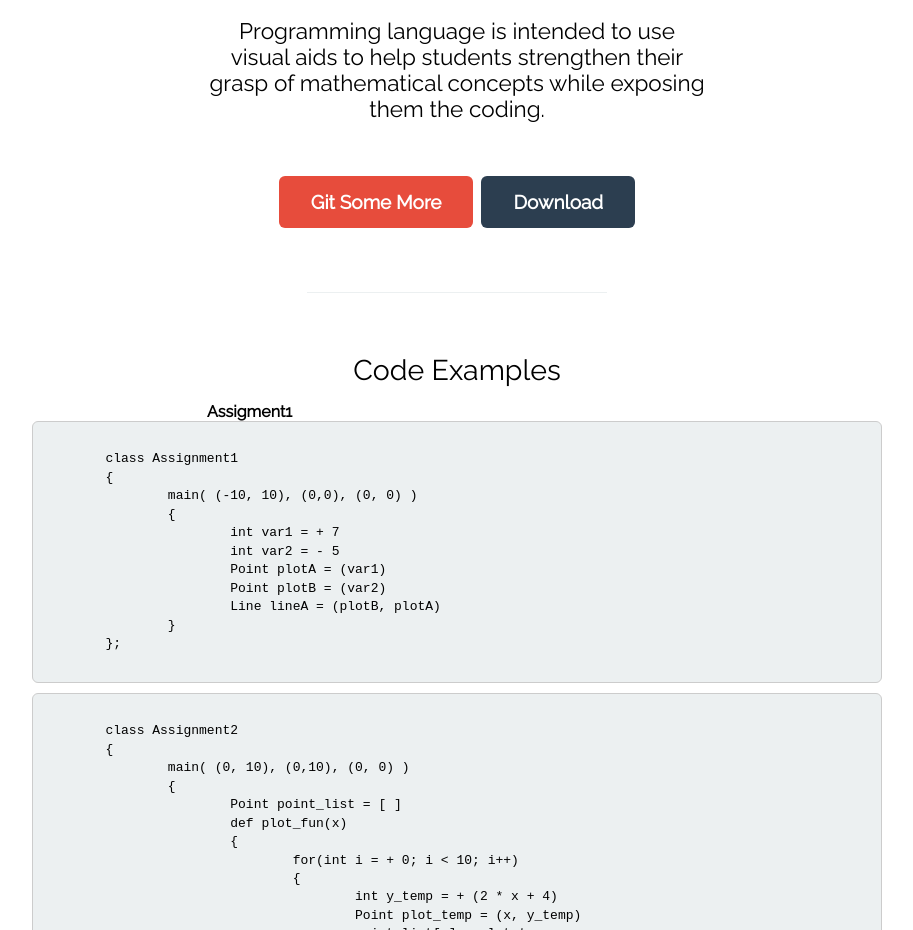
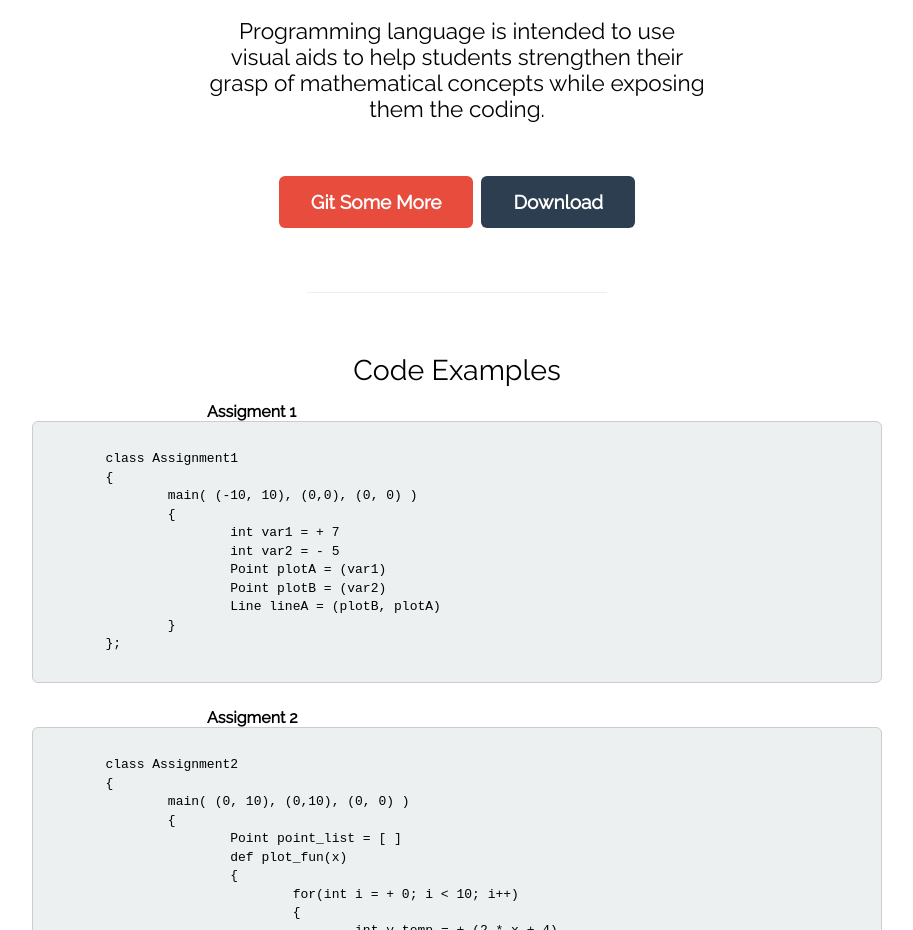
Before and after one commit to DataLuminescence/CS420-GRID-Website, a plain HTML site: page index.html in a window 1280 px wide. Shown: the part 170-1100 px from the top of the page, without its empty margins (183-1096 px from the left). Drawn offline with Linux system fonts and the light colour scheme.

Commit message:
Update index.html

```diff
--- a/index.html
+++ b/index.html
@@ -56,7 +56,7 @@
 
       <h3 style="font-size: 28.5px; font-weight: normal">Code Examples</h3>
       <div class="left">
-        <strong>Assigment1</strong>
+        <strong>Assigment 1</strong>
       </div>
       <div class="code-block">
 	<pre>
@@ -73,7 +73,9 @@
    	};
       	</pre>
       </div>
-
+      <div class="left">
+        <strong>Assigment 2</strong>
+      </div>
       <div class="code-block">
         <pre>
 	class Assignment2
```
